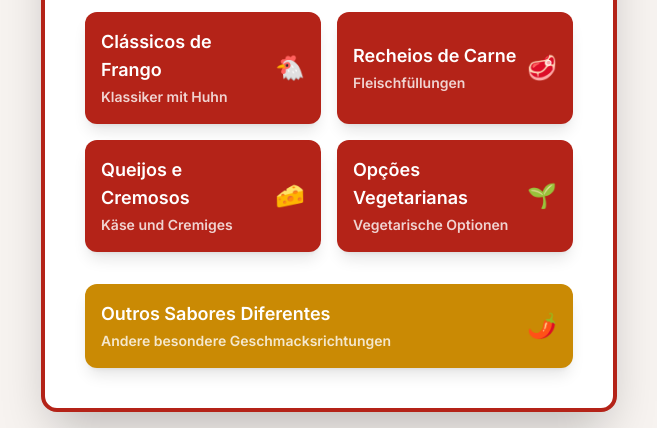
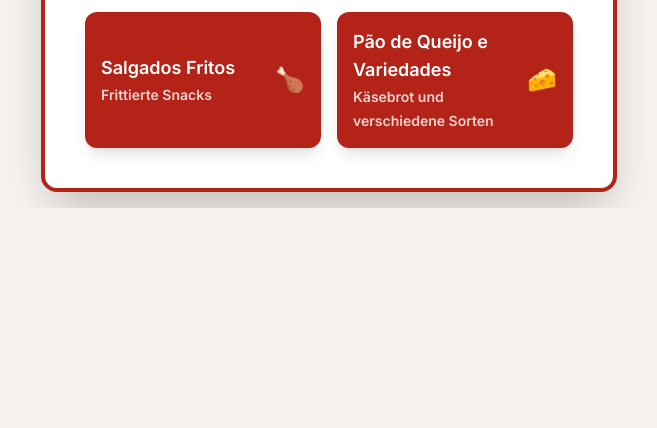
Before and after one commit to empresas-cloud/nandysdelights, a plain HTML site: page index.html in a window 1280 px wide. Shown: the part 817-1245 px from the top of the page, without its empty margins (311-968 px from the left). After the commit the page ends 1025 px from the top, so only its background shows below. Drawn offline with nearby package versions, Linux system fonts and the light colour scheme.

Commit message:
Update index.html

```diff
--- a/index.html
+++ b/index.html
@@ -76,66 +76,32 @@
         // Dados do menu COMPLETO
         const menuData = {
             chicken: {
-                title_pt: "Clássicos de Frango",
-                title_de: "Klassiker mit Huhn",
-                icon: "🐔",
+                title_pt: "Salgados Fritos",
+                title_de: "Frittierte Snacks",
+                icon: "🍗",
                 items: [
                     { pt: "Coxinha de frango tradicional", de: "Klassische Hühner-Teigtäschechen" },
                     // Corrigido: "com" para "mit"
-                    { pt: "Coxinha de frango com catupiry", de: "Hühner-Teigtäschechen mit Catupiry-Frischkäse" }
+                    { pt: "Coxinha de frango com catupiry", de: "Hühner-Teigtäschechen mit Catupiry-Frischkäse" },
+                    { pt: "Risole de carne", de: "Rindfleisch-Risole" },
+                    { pt: "Risole de Milho", de: "Maisrissole" },
+                    { pt: "Risole de Camarão", de: "Garnelen-Risole" },
+                    { pt: "Bolinha de queijo ", de: "Käseball" }
                 ]
             },
             meat: {
-                title_pt: "Recheios de Carne",
-                title_de: "Fleischfüllungen",
-                icon: "🥩",
+                title_pt: "Pão de Queijo e Variedades",
+                title_de: "Käsebrot und verschiedene Sorten",
+                icon: "🧀",
                 items: [
                     // CORRIGIDO: "com Hackfleischfüllung" para "mit Hackfleischfüllung"
-                    { pt: "Travesseirinho de carne moída", de: "Teigtäschchen mit Hackfleischfüllung" },
+                    { pt: "Pão de queijo tradicional", de: "Traditionelles Käsebrot" },
                     // CORRIGIDO: "com Cheddar und Speck" para "mit Cheddar und Speck"
-                    { pt: "Travesseirinho de cheddar com bacon", de: "Teigtäschchen mit Cheddar und Speck" },
-                    { pt: "Quibe de carne tradicional", de: "Klassischer Rinder-Kibbeh" },
-                    // CORRIGIDO: "com Cheddar" para "mit Cheddar"
-                    { pt: "Quibe de carne com cheddar", de: "Rinder-Kibbeh mit Cheddar" }
-                ]
-            },
-            cheese: {
-                title_pt: "Queijos e Cremosos",
-                title_de: "Käse und Cremiges",
-                icon: "🧀",
-                items: [
-                    // CORRIGIDO: "com Kräutern" para "mit Kräutern"
-                    { pt: "Bolinha de queijo mussarela com ervas", de: "Mozzarella-Käsebällchen mit Kräutern" },
-                    { pt: "Bolinha de presunto e queijo", de: "Schinken-Käsebällchen" },
-                    // Corrigido (redundante, mas mantendo a correção para evitar regressão)
-                    { pt: "Travesseirinho de cheddar com bacon", de: "Teigtäschchen mit Cheddar und Speck" }
+                    { pt: "Pão de queijo com goiabada congelado", de: "Gefrorenes Käsebrot mit Guavenpaste" }
 
                 ]
             },
-            veggie: {
-                title_pt: "Opções Vegetarianas",
-                title_de: "Vegetarische Optionen",
-                icon: "🌱",
-                items: [
-                    // CORRIGIDO: "com Käse" para "mit Käse"
-                    { pt: "Coxinha de brócolis com queijo", de: "Brokkoli-Coxinha mit Käse" },
-                    // CORRIGIDO: "com Knoblauch" para "mit Knoblauch"
-                    { pt: "Coxinha de queijo com alho", de: "Käse-Coxinha mit Knoblauch" },
-                    { pt: "Travesseirinho de palmito cremoso", de: "Teigtäschchen com cremiger Palmenherz-Füllung" }, // Aqui o "com" é correto, pois é parte de uma descrição mais longa que se refere a "cremoso"
-                   { pt: "Croquete de milho", de: "Mais-Kroketten" }
-                ]
-            },
-            other: {
-                title_pt: "Outros Sabores Diferentes",
-                title_de: "Andere besondere Geschmacksrichtungen",
-                icon: "🌶️",
-                items: [
-                    { pt: "Bolinha de calabresa com queijo", de: "Calabresa-Käsebällchen" },
-                    { pt: "Pão de queijo", de: "Käsebrötchen (Pão de Queijo)" },
-                    // CORRIGIDO: "com Guavenpaste" para "mit Guavenpaste"
-                    { pt: "Pão de queijo com goiabada", de: "Käsebrötchen mit Guavenpaste" }
-                ]
-            }
+
         };
 
         // NOVO TEXTO DA PROMOÇÃO COM O VALOR EM FRANCOS/CHF E REGRAS COMPLETAS
```
